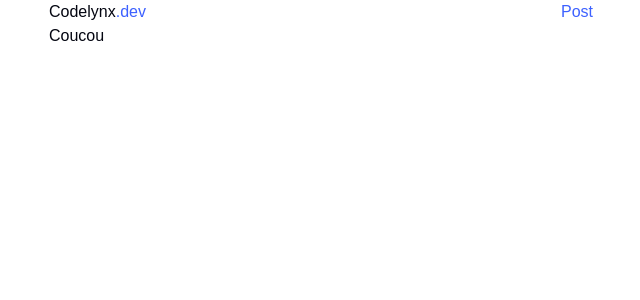
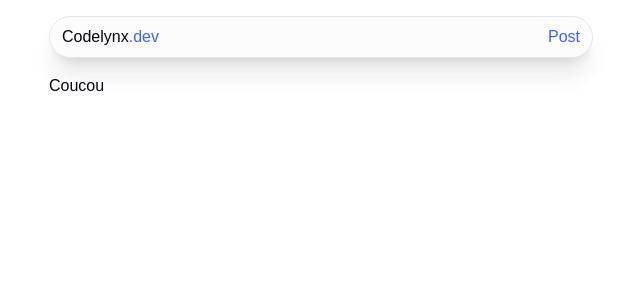
Before and after one commit to Christ-YAO/mdx-blog, a Next.js app: page / in a window 1280 px wide. Shown: the top 300 px of the page, without its empty margins (319-959 px from the left). Built offline with nearby package versions, Linux system fonts and the light colour scheme.

Commit message:
Header styles

```diff
--- a/src/components/Header.tsx
+++ b/src/components/Header.tsx
@@ -3,7 +3,7 @@ import React from 'react'
 
 export const Header = () => {
     return (
-        <header className="flex items-center justify-center gap-2">
+        <header className="flex items-center justify-center border px-3 py-2 gap-2 bg-card shadow-xl rounded-3xl my-4">
             <p>
                 Codelynx<span className="text-primary">.dev</span>
             </p>
```
